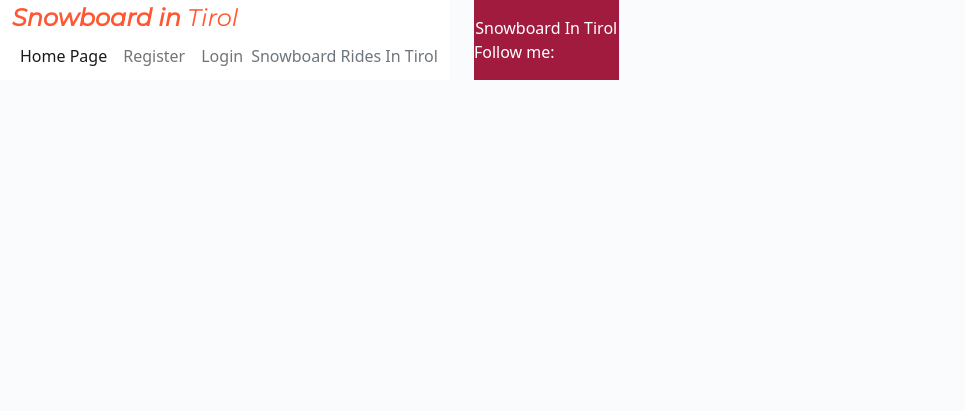
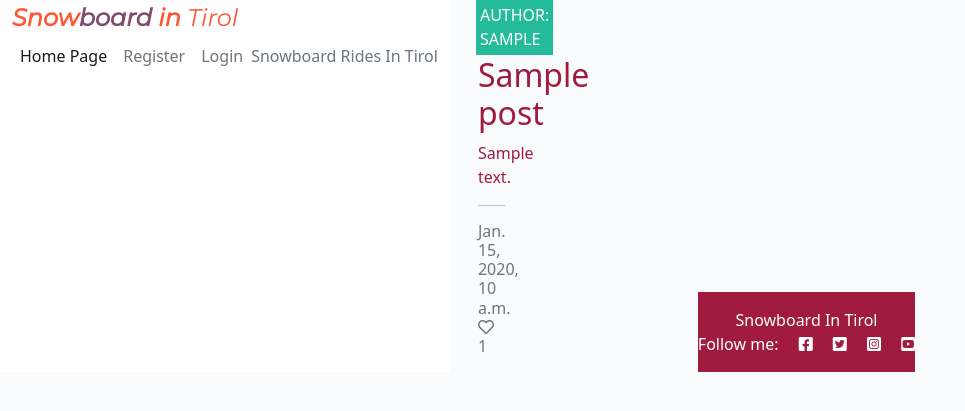
Before and after one commit to FlorinDorneanu/snowboard-in-tirol, a Django app: page / in a window 1280 px wide. Shown: the top 411 px of the page, without its empty margins (0-965 px from the left). Run offline with Django 3.2, Linux system fonts and the light colour scheme; tables that the repository leaves empty hold one stand-in row (values such as "Sample post").

Commit message:
Create my first blog view

```diff
--- a/snowboard_blog/urls.py
+++ b/snowboard_blog/urls.py
@@ -2,5 +2,5 @@ from . import views
 from django.urls import path
 
 urlpatterns = [
-    path("", views.PostList.as_view(), name="home"),
+    path('', views.PostList.as_view(), name="home"),
 ]
--- a/snowboard_in_tirol/urls.py
+++ b/snowboard_in_tirol/urls.py
@@ -18,6 +18,6 @@ from django.urls import path, include
 
 urlpatterns = [
     path('admin/', admin.site.urls),
-    path("", include("snowboard_blog.urls"), name="snowboard_blog-urls"),
     path('summernote/', include('django_summernote.urls')),
+    path('', include("snowboard_blog.urls"), name="snowboard_blog-urls"),
 ]
--- a/templates/base.html
+++ b/templates/base.html
@@ -13,6 +13,7 @@
     <link rel="preconnect" href="https://fonts.gstatic.com" crossorigin>
     <link href="https://fonts.googleapis.com/css2?family=Merriweather&family=Montserrat:ital@1&display=swap"
         rel="stylesheet">
+    <link rel="stylesheet" href="https://cdnjs.cloudflare.com/ajax/libs/font-awesome/5.15.3/css/all.min.css">
     <link href="https://cdn.jsdelivr.net/npm/bootstrap@5.0.1/dist/css/bootstrap.min.css" rel="stylesheet"
         integrity="sha384-+0n0xVW2eSR5OomGNYDnhzAbDsOXxcvSN1TPprVMTNDbiYZCxYbOOl7+AMvyTG2x" crossorigin="anonymous">
     <script src="https://cdn.jsdelivr.net/npm/bootstrap@5.0.1/dist/js/bootstrap.bundle.min.js"
@@ -22,14 +23,14 @@
 
 </head>
 
-<body class="d-flex flex-collumn h-100 main-blog">
+<body class="d-flex flex-collumn h-100 main-bg">
 
     <!-- * Navigation bar-->
 
     <nav class="nav-bar navbar-expand-lg navbar-light bg-white">
         <div class="container-fluid">
             <a class="navbar-brand" href="{% url 'home' %}"><span class="brand">Snow<span
-                        class="blue-board">board</span> in<span class="thin"> Tirol</span></span></a>
+                        class="mauve-board">board</span> in<span class="thin"> Tirol</span></span></a>
             <button class="navbar-toggler" type="button" data-bs-toggle="collapse" data-bs-target="#navbarText"
                 aria-controls="navbarText" aria-expanded="false" aria-label="Toggle navigation">
                 <span class="navbar-toggler-icon"></span>
--- a/templates/index.html
+++ b/templates/index.html
@@ -8,11 +8,52 @@
         <!-- * Blog Entries Column -->
         <div class="col-12 mt-3 left">
             <div class="row">
-
+                {% for post in post_list %}
+                <div class="col-md-4">
+                    <div class="col-mb-4">
+                        <div class="card-body">
+                            <div class="image-container">
+                                {% if "placeholder" in post.featured_image.url %}
+                                <img class="card-img-top"
+                                    src="https://res.cloudinary.com/florindorneanu/image/upload/v1690228626/snowboard-in-tirol.jpg">
+                                {% else %}
+                                <img class="card-img-top" src=" {{ post.featured_image.url }}">
+                                {% endif %}
+                                <div class="image-flash">
+                                    <p class="author">Author: {{ post.author }}</p>
+                                </div>
+                            </div>
+                            <a href="#" class="post-link">
+                                <h2 class="card-title">{{ post.title }}</h2>
+                                <p class="card-text">{{ post.excerpt }}</p>
+                            </a>
+                            <hr />
+                            <p class="card-text text-muted h6">{{ post.created_on}} <i class="far fa-heart"></i>
+                                {{ post.number_of_likes }}</p>
+                        </div>
+                    </div>
+                </div>
+                {% if forloop.counter|divisibleby:2 %}
+            </div>
+            <div class="row">
+                {% endif %}
+                {% endfor %}
             </div>
         </div>
     </div>
+    {% if is_paginated %}
+    <nav aria-label="Page navigation">
+        <ul class="pagination justify-content-center">
+            {% if page_obj.has_previous %}
+            <li><a href="?page={{ page_obj.previous_page_number }}" class="page-link">&laquo; PREV </a></li>
+            {% endif %}
+            {% if page_obj.has_next %}
+            <li><a href="?page={{ page_obj.next_page_number }}" class="page-link"> NEXT &raquo;</a></li>
 
+            {% endif %}
+        </ul>
+    </nav>
+    {% endif %}
 </div>
 
 {%endblock%}
```
Also changed, not shown: templates/post_detail.html (+10 -1 lines).
